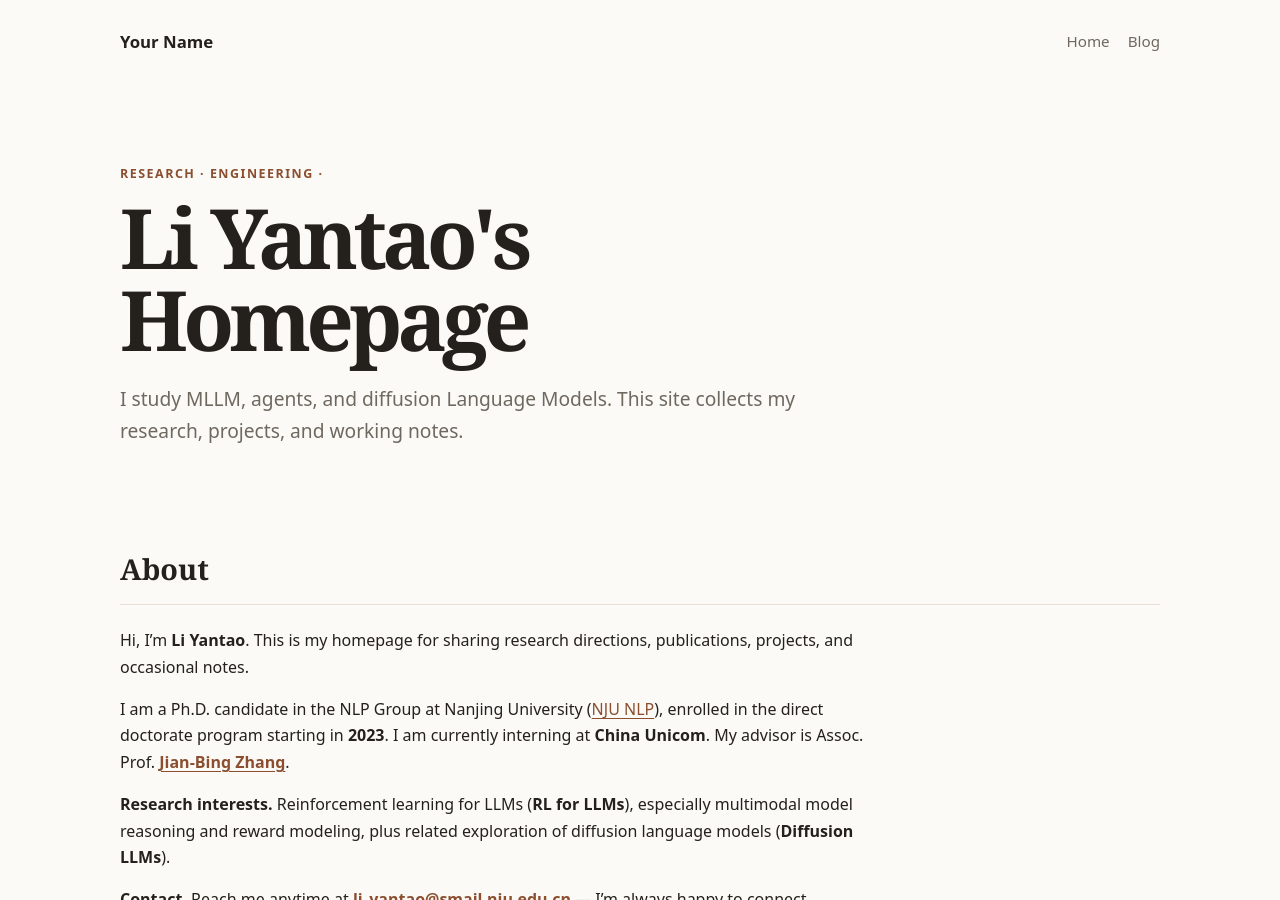
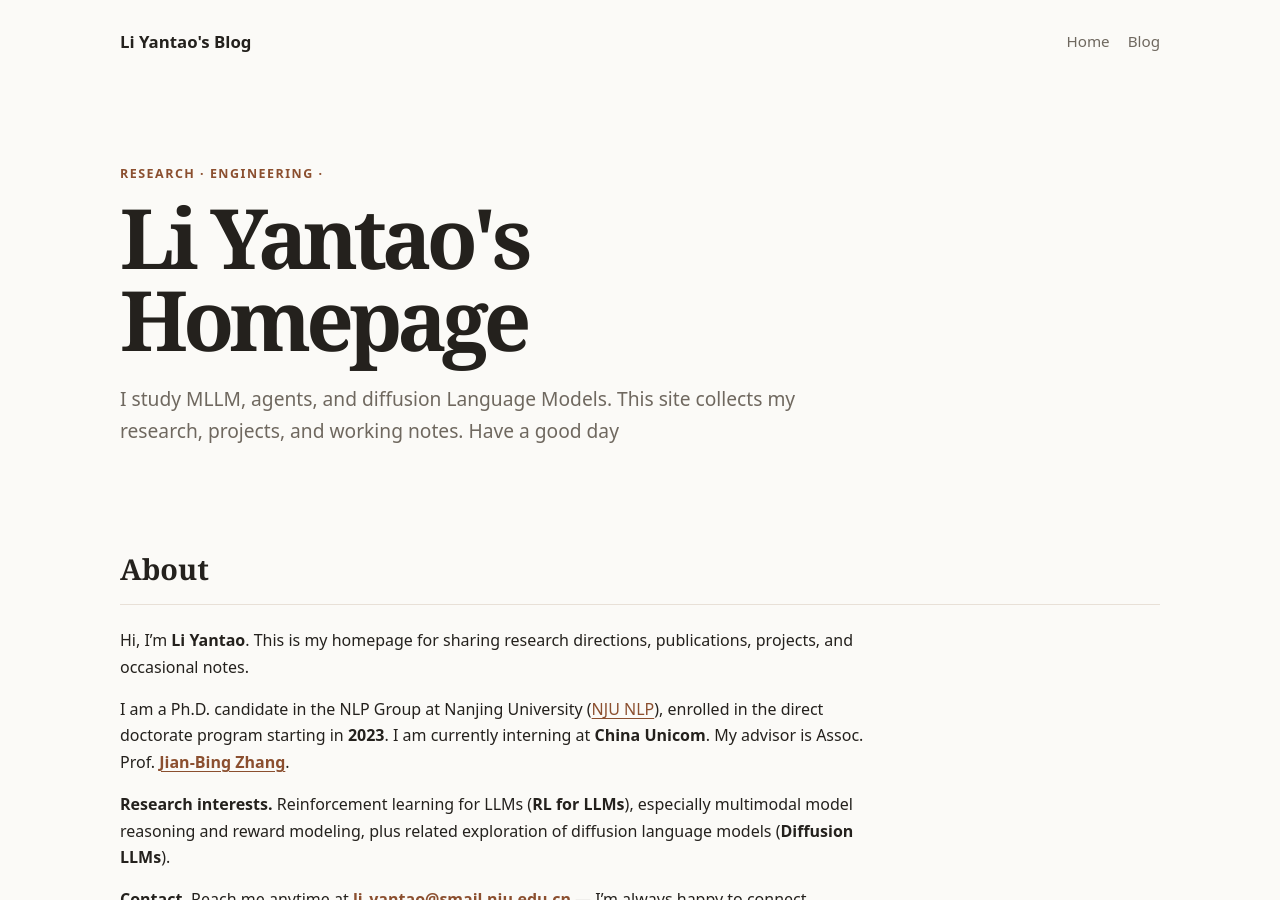
Before and after one commit to Liac-li/Liac-li.github.io, a Jekyll site: the page built from index.md, in a window 1280 px wide and 900 px high. Built offline with Jekyll 4.4.1, drawn with Linux system fonts in a browser that asks for light colours; some of the changed text lies outside the part shown.

Commit message:
config: set title and description

```diff
--- a/_config.yml
+++ b/_config.yml
@@ -1,5 +1,5 @@
-title: "Your Name"
-description: "Personal homepage and research blog"
+title: "Li Yantao's Blog"
+description: "Research blog of Li Yantao"
 url: ""
 baseurl: ""
 
--- a/index.md
+++ b/index.md
@@ -3,7 +3,7 @@ layout: home
 title: Home
 eyebrow: Research · Engineering ·
 hero_title: Li Yantao's Homepage
-hero_subtitle: I study MLLM, agents, and diffusion Language Models. This site collects my research, projects, and working notes.
+hero_subtitle: I study MLLM, agents, and diffusion Language Models. This site collects my research, projects, and working notes. Have a good day
 ---
 
 Hi, I'm **Li Yantao**. This is my homepage for sharing research directions, publications, projects, and occasional notes.
```
